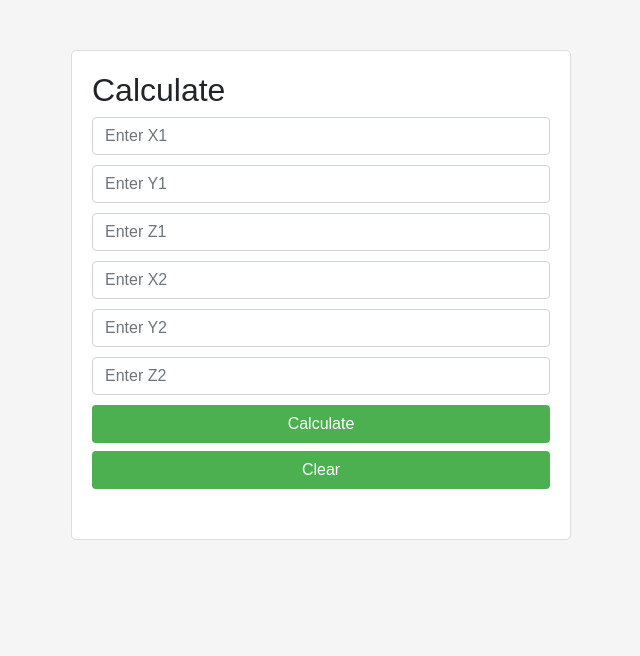
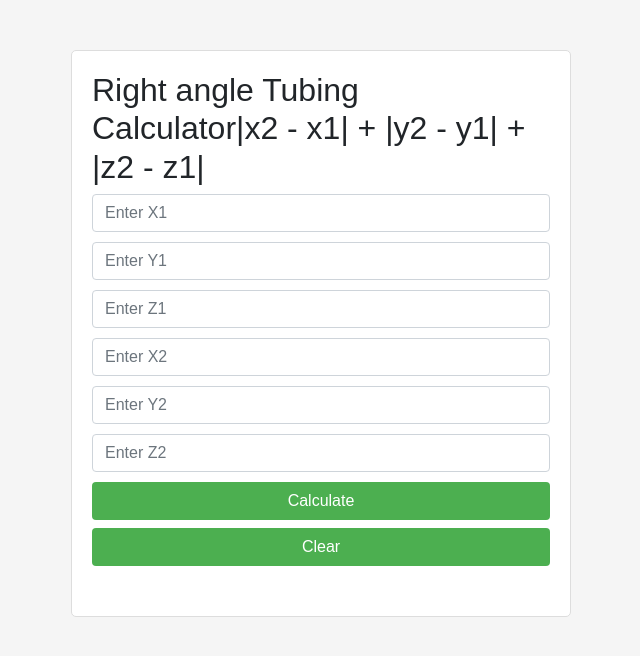
Before and after one commit to johame72/html-abs-widget, a website: page index.html in a window 1280 px wide. Shown: the whole page, without its empty margins (319-959 px from the left). Drawn offline with nearby package versions, Linux system fonts and the light colour scheme.

Commit message:
Add files via upload

```diff
--- a/index.html
+++ b/index.html
@@ -1,7 +1,7 @@
 <!DOCTYPE html>
 <html>
 <head>
-<title>Calculate Widget</title>
+<title>Calculate ABS Widget</title>
 <link rel="stylesheet" href="https://cdnjs.cloudflare.com/ajax/libs/bootstrap/4.6.0/css/bootstrap.min.css"/>
 <style>
 body {
@@ -34,7 +34,7 @@
 </head>
 <body>
 <div class="container">
-    <h2>Calculate</h2>
+    <h2>Right angle Tubing Calculator|x2 - x1| + |y2 - y1| + |z2 - z1|</h2>
     <form id="myForm">
         <input type="text" id="x1" class="form-control" placeholder="Enter X1" required>
         <input type="text" id="y1" class="form-control" placeholder="Enter Y1" required>
```
